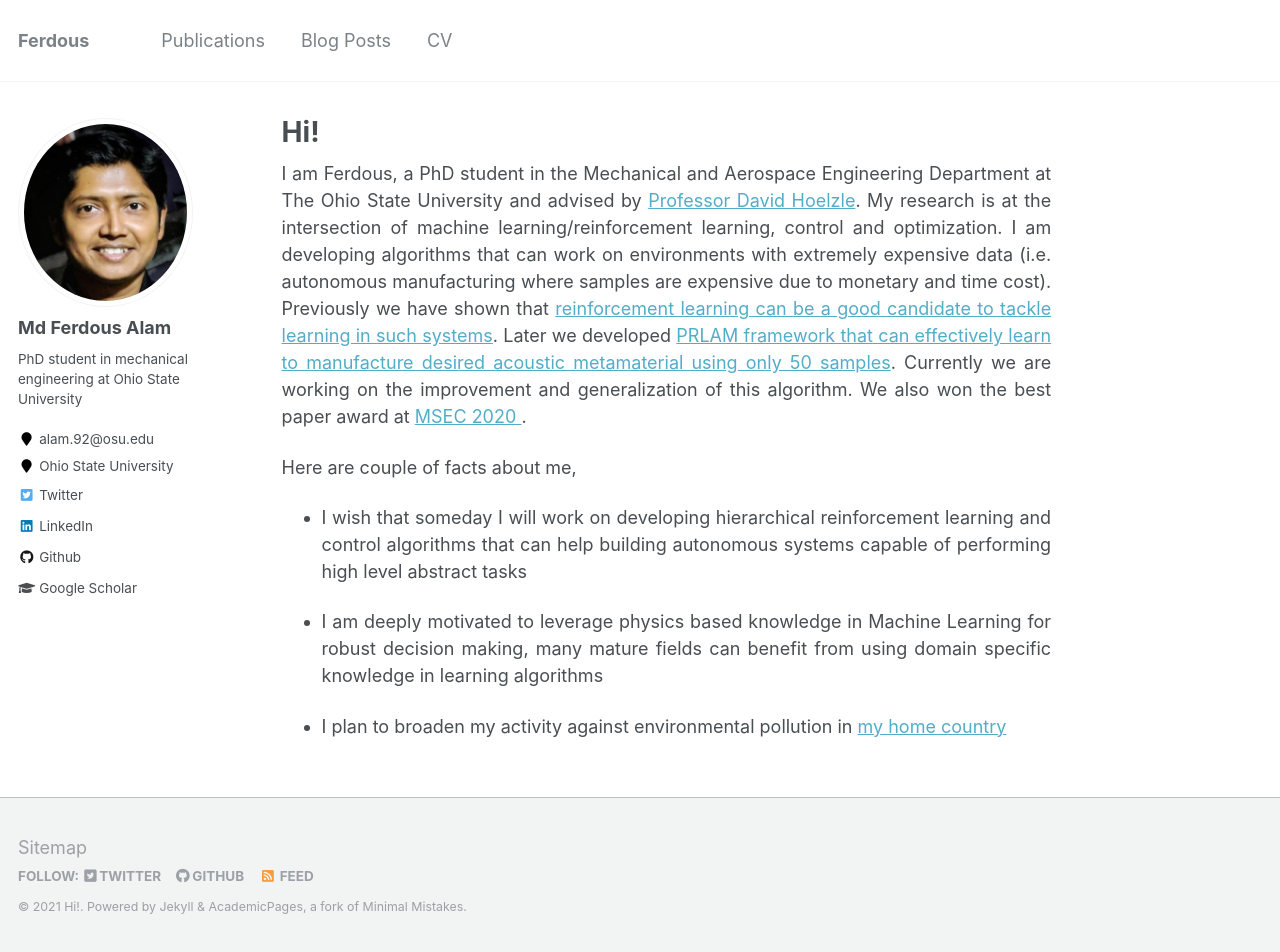
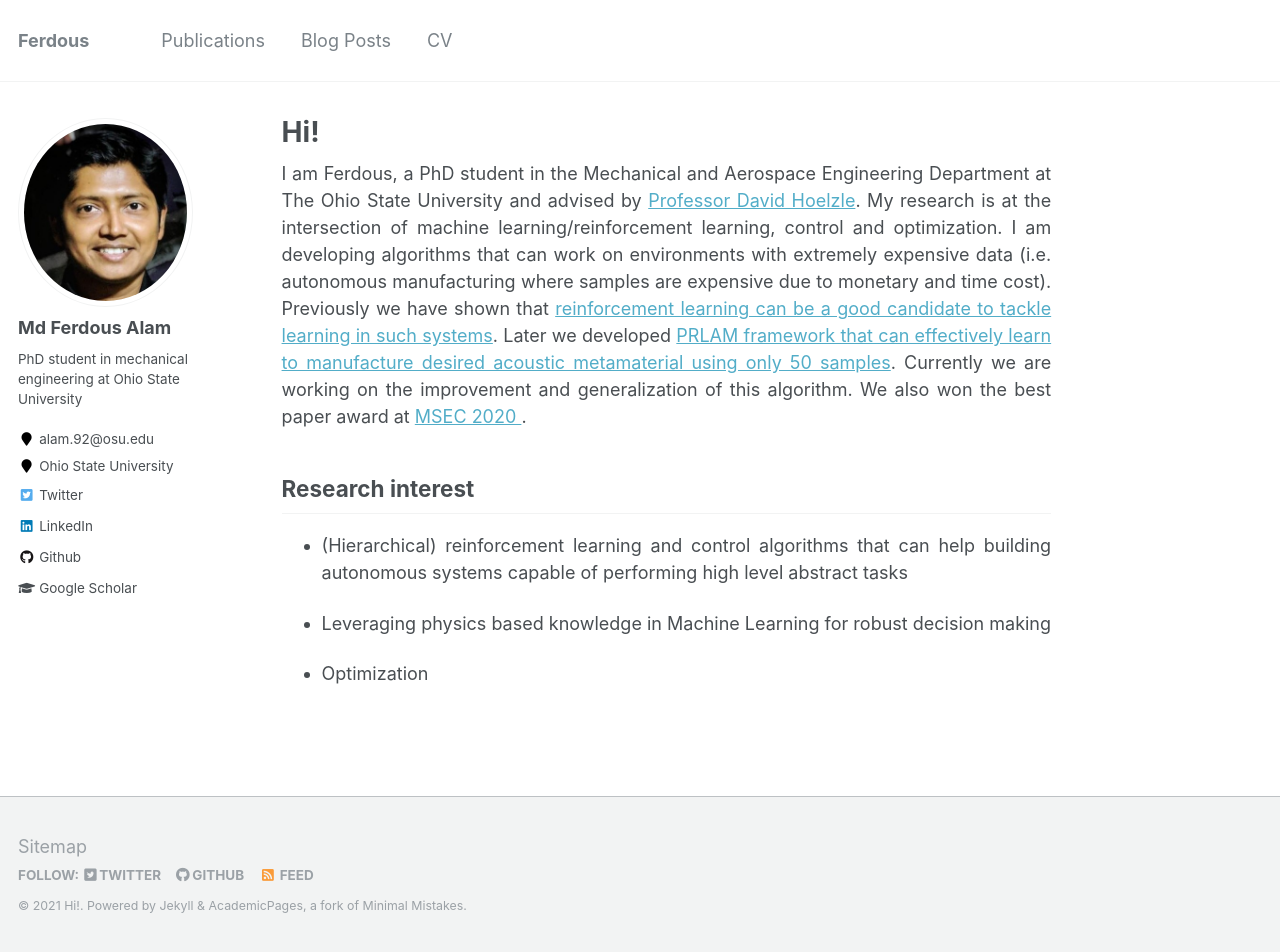
Before and after one commit to ghost-083/ghost-083.github.io, a Jekyll site: the page built from _pages/about.md, in a window 1280 px wide and 952 px high. Built offline with Jekyll 4.4.1, drawn with Linux system fonts in a browser that asks for light colours.

Commit message:
Trigger rebuild

```diff
--- a/_pages/about.md
+++ b/_pages/about.md
@@ -11,7 +11,7 @@ redirect_from:
 I am Ferdous, a PhD student in the Mechanical and Aerospace Engineering Department at The Ohio State University and advised by <a href="https://mae.osu.edu/people/hoelzle.1">Professor David Hoelzle</a>. My research is at the intersection of machine learning/reinforcement learning, control and optimization. I am developing algorithms that can work on environments with extremely expensive data (i.e. autonomous manufacturing where samples are expensive due to monetary and time cost). Previously we have shown that <a href="https://asmedigitalcollection.asme.org/MSEC/proceedings-abstract/MSEC2020/84263/V002T07A009/1095697">reinforcement learning can be a good candidate to tackle learning in such systems</a>. Later we developed <a href=" ">PRLAM framework that can effectively learn to manufacture desired acoustic metamaterial using only 50 samples</a>. Currently we are working on the improvement and generalization of this algorithm. We also won the best paper award at <a href="https://event.asme.org/MSEC-2020"> MSEC 2020 </a>.
 </p>
 
-Here are couple of facts about me,
-* <p align="justify">I wish that someday I will work on developing hierarchical reinforcement learning and control algorithms that can help building autonomous systems capable of performing high level abstract tasks </p>
-* <p align="justify">I am deeply motivated to leverage physics based knowledge in Machine Learning for robust decision making, many mature fields can benefit from using domain specific knowledge in learning algorithms </p>
-* <p align="justify"> I plan to broaden my activity against environmental pollution in <a href="https://www.thedailystar.net/environment/environment-pollution-in-dhaka-bangladesh-18000-died-world-bank-report-1634566">my home country</a></p>
+## Research interest
+* <p align="justify"> (Hierarchical) reinforcement learning and control algorithms that can help building autonomous systems capable of performing high level abstract tasks </p>
+* <p align="justify"> Leveraging physics based knowledge in Machine Learning for robust decision making</p>
+* <p align="justify"> Optimization </p>
```
